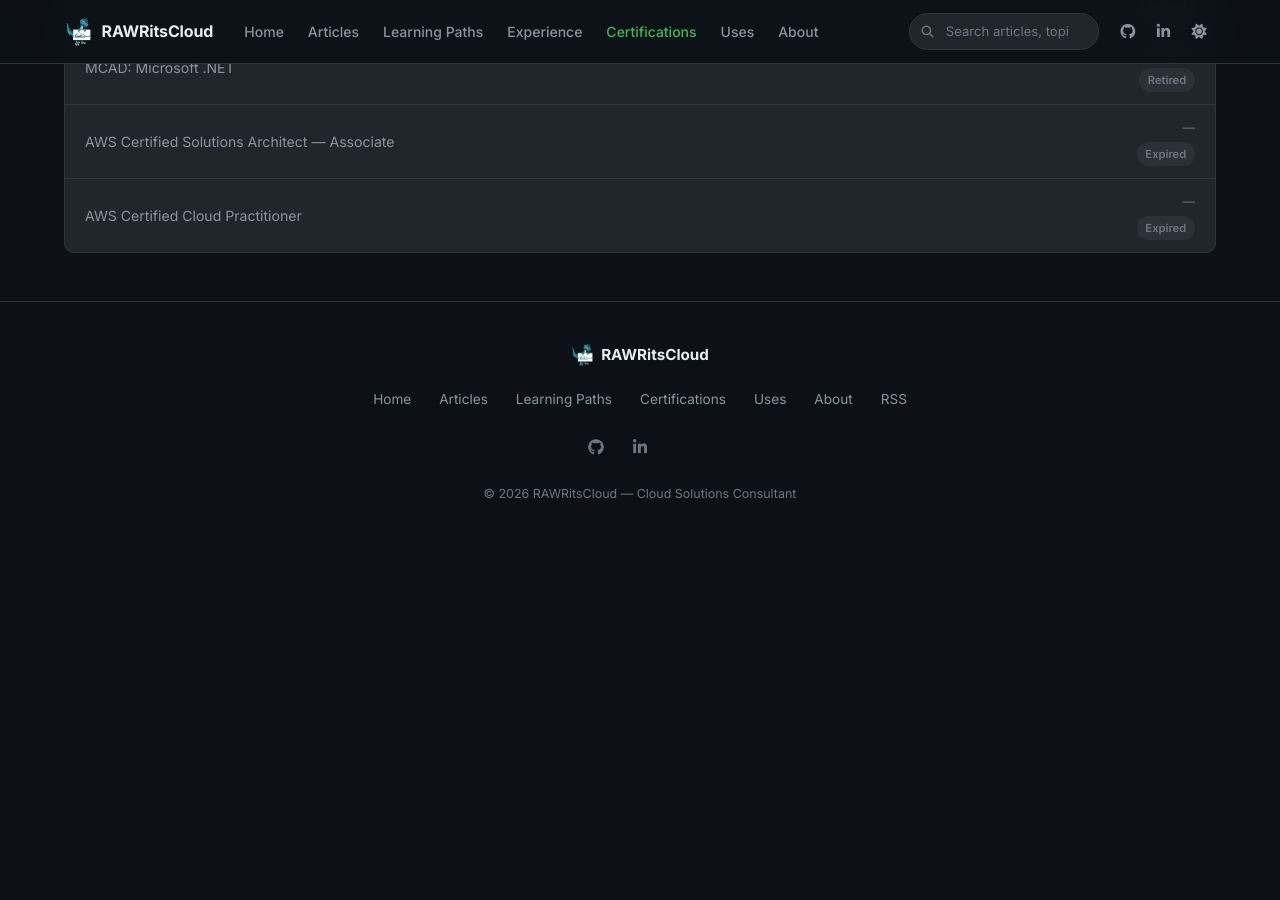
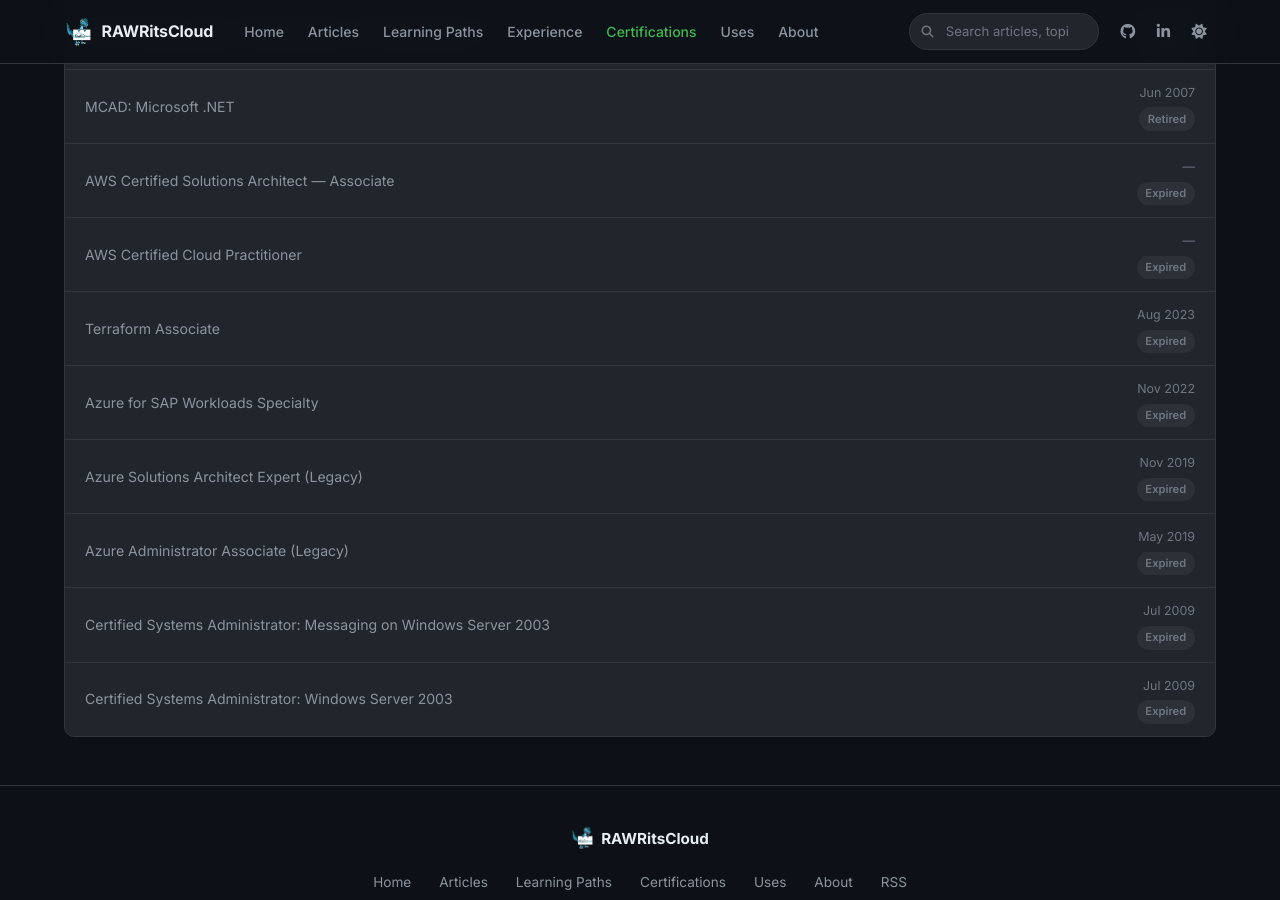
Before and after one commit to RAWRitsCloud/rawritscloud.github.io, a Jekyll site: the page built from _pages/certifications.html, in a window 1280 px wide and 900 px high, scrolled down 2860 px. Built offline with Jekyll 4.4.1, drawn with Linux system fonts in a browser that asks for light colours; comment, search, counter and statistics services are not loaded; before the commit the page ends 3420 px from its top, so only the background shows below that; part of the change alters nothing that is shown; some of the changed text lies outside the part shown.

Commit message:
Update certifications from public transcripts

```diff
--- a/_data/certifications.yml
+++ b/_data/certifications.yml
@@ -5,10 +5,14 @@ sections:
         image: "azure-solutions-architect-expert-600x600.png"
         level: "Expert"
         date: "Nov 2019"
+        source: "Microsoft Learn"
+        url: "https://learn.microsoft.com/api/profiles/transcript/share/71rywhwqmgnym3r?locale=en-gb"
       - name: "Cybersecurity Architect Expert"
         image: "cybersecurity-architect-expert.png"
         level: "Expert"
         date: "Aug 2022"
+        source: "Microsoft Learn"
+        url: "https://learn.microsoft.com/api/profiles/transcript/share/71rywhwqmgnym3r?locale=en-gb"
 
   - title: "Microsoft Azure — Associate"
     certs:
@@ -16,22 +20,32 @@ sections:
         image: "azure-administrator-associate.png"
         level: "Associate"
         date: "May 2019"
+        source: "Microsoft Learn"
+        url: "https://learn.microsoft.com/api/profiles/transcript/share/71rywhwqmgnym3r?locale=en-gb"
       - name: "Azure Security Engineer Associate"
         image: "azure-security-engineer-associate600x600.png"
         level: "Associate"
-        date: "Sep 2021"
+        date: "Sept 2021"
+        source: "Microsoft Learn"
+        url: "https://learn.microsoft.com/api/profiles/transcript/share/71rywhwqmgnym3r?locale=en-gb"
       - name: "Azure Network Engineer Associate"
         image: "azure-network-engineer-associate-600x600.png"
         level: "Associate"
         date: "Oct 2021"
+        source: "Microsoft Learn"
+        url: "https://learn.microsoft.com/api/profiles/transcript/share/71rywhwqmgnym3r?locale=en-gb"
       - name: "Identity & Access Administrator Associate"
         image: "identity-and-access-administrator-associate-600x600.png"
         level: "Associate"
         date: "Nov 2021"
+        source: "Microsoft Learn"
+        url: "https://learn.microsoft.com/api/profiles/transcript/share/71rywhwqmgnym3r?locale=en-gb"
       - name: "Windows Server Hybrid Administrator Associate"
         image: "windows-server-hybrid-admin.png"
         level: "Associate"
         date: "Jul 2022"
+        source: "Microsoft Learn"
+        url: "https://learn.microsoft.com/api/profiles/transcript/share/71rywhwqmgnym3r?locale=en-gb"
 
   - title: "Microsoft Azure — Specialty"
     certs:
@@ -39,6 +53,8 @@ sections:
         image: "azure-virtual-desktop-specialty-600x600.png"
         level: "Specialty"
         date: "Jun 2021"
+        source: "Microsoft Learn"
+        url: "https://learn.microsoft.com/api/profiles/transcript/share/71rywhwqmgnym3r?locale=en-gb"
 
   - title: "Microsoft — Fundamentals"
     certs:
@@ -46,33 +62,42 @@ sections:
         image: "azure-fundamentals-600x600.png"
         level: "Fundamental"
         date: "Jul 2021"
+        source: "Microsoft Learn"
+        url: "https://learn.microsoft.com/api/profiles/transcript/share/71rywhwqmgnym3r?locale=en-gb"
       - name: "Azure AI Fundamentals"
         image: "azure-ai-fundamentals-600x600.png"
         level: "Fundamental"
-        date: "Sep 2021"
+        date: "Sept 2021"
+        source: "Microsoft Learn"
+        url: "https://learn.microsoft.com/api/profiles/transcript/share/71rywhwqmgnym3r?locale=en-gb"
       - name: "Azure Data Fundamentals"
         image: "azure-data-fundamentals-600x600.png"
         level: "Fundamental"
         date: "Aug 2021"
+        source: "Microsoft Learn"
+        url: "https://learn.microsoft.com/api/profiles/transcript/share/71rywhwqmgnym3r?locale=en-gb"
       - name: "Microsoft 365 Fundamentals"
         image: "microsoft365-fundamentals-600x600.png"
         level: "Fundamental"
         date: "Jul 2021"
+        source: "Microsoft Learn"
+        url: "https://learn.microsoft.com/api/profiles/transcript/share/71rywhwqmgnym3r?locale=en-gb"
       - name: "Security, Compliance & Identity Fundamentals"
         image: "security-compliance-and-identity-fundamentals-600x600.png"
         level: "Fundamental"
         date: "Jul 2021"
+        source: "Microsoft Learn"
+        url: "https://learn.microsoft.com/api/profiles/transcript/share/71rywhwqmgnym3r?locale=en-gb"
 
   - title: "HashiCorp"
     certs:
-      - name: "Terraform Associate"
-        image: "hashicorp-certified-terraform-associate.png"
-        level: "Associate"
-        date: ""
       - name: "Terraform Authoring & Operations Professional"
         image: "hashicorp-terraform-professional.png"
         level: "Professional"
-        date: ""
+        date: "Nov 2025"
+        expires: "Nov 2027"
+        source: "Credly"
+        url: "https://www.credly.com/org/hashicorp/badge/hashicorp-certified-terraform-authoring-and-operati.1"
 
 legacy:
   - name: "MCSE: Cloud Platform and Infrastructure"
@@ -103,3 +128,21 @@ legacy:
   - name: "AWS Certified Cloud Practitioner"
     date: ""
     status: "Expired"
+  - name: "Terraform Associate"
+    date: "Aug 2023"
+    status: "Expired"
+  - name: "Azure for SAP Workloads Specialty"
+    date: "Nov 2022"
+    status: "Expired"
+  - name: "Azure Solutions Architect Expert (Legacy)"
+    date: "Nov 2019"
+    status: "Expired"
+  - name: "Azure Administrator Associate (Legacy)"
+    date: "May 2019"
+    status: "Expired"
+  - name: "Certified Systems Administrator: Messaging on Windows Server 2003"
+    date: "Jul 2009"
+    status: "Expired"
+  - name: "Certified Systems Administrator: Windows Server 2003"
+    date: "Jul 2009"
+    status: "Expired"
```
